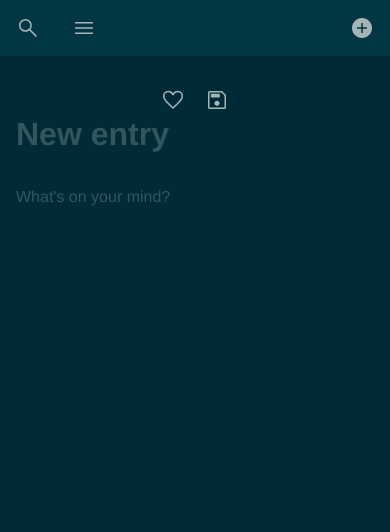
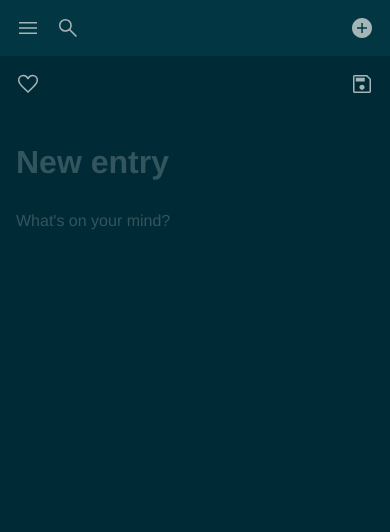
Before and after one commit to nmsalvatore/logseq-clone, a Django app: page /new/ in a window 390 px wide. Shown: the top 532 px of the page. Run offline with Django 4.2, Linux system fonts and the light colour scheme; the visitor is signed in with stand-in values (Sample User, id 1); data that the repository does not hold is empty; some libraries are stand-ins or nearby versions.

Commit message:
Modified icon layout on main container

```diff
--- a/static/css/main.css
+++ b/static/css/main.css
@@ -60,6 +60,7 @@ nav.navbar {
     nav.navbar .icon-group {
         display: flex;
         flex-direction: row;
+        justify-content: space-between;
         margin-bottom: 2rem;
     }
 
@@ -112,7 +113,9 @@ main.main {
 
     main.main h1 {
         color: var(--text-primary);
+        margin-top: 1rem;
         margin-bottom: 2rem;
+        line-height: 0.9;
     }
 
     main.main {
@@ -123,7 +126,6 @@ main.main {
         display: flex;
         flex-direction: row;
         justify-content: flex-end;
-        margin-bottom: 32px;
         width: 100%;
     }
 
@@ -170,9 +172,19 @@ main.main {
     filter: var(--icon-primary);
 }
 
+main.main .icon-container {
+    display: flex;
+    justify-content: space-between;
+    width: 100%;
+}
+
 main.main .icon-group > img,
 main.main .icon-group > a {
     margin-left: 1rem;
+}
+
+main.main .icon-container {
+    margin-bottom: 46px;
 }
 
 main.main .icon {
@@ -182,10 +194,6 @@ main.main .icon {
 #favoriteButton.is_favorite,
 #formFavoriteButton.is_favorite {
     filter: invert(47%) sepia(18%) saturate(1591%) hue-rotate(313deg) brightness(94%) contrast(92%);
-}
-
-#menuButton {
-    display: none;
 }
 
 .button {
@@ -217,23 +225,19 @@ input.button {
     }
 
     nav.navbar .icon-group {
-        flex-direction: column;
+        flex-direction: column-reverse;
     }
 
     nav.navbar .icon-group > .icon {
         margin: 1rem 0;
     }
 
-    nav.navbar .icon-group > .icon:first-child {
+    nav.navbar .icon-group > .icon:last-child {
         margin-top: 0;
     }
 
     nav.navbar .content {
         display: none;
-    }
-
-    nav.navbar #menuButton {
-        display: block;
     }
 
     nav.navbar #newEntryButton {
@@ -262,7 +266,8 @@ input.button {
     }
 
     nav.navbar .icon-group {
-        flex-direction: row;
+        flex-direction: row-reverse;
+        justify-content: flex-end;
         margin-bottom: 0;
     }
 
@@ -270,7 +275,7 @@ input.button {
         margin: 0 1rem;
     }
 
-    nav.navbar .icon-group > .icon:first-child {
+    nav.navbar .icon-group > .icon:last-child {
         margin-left: 0;
     }
 
@@ -282,7 +287,11 @@ input.button {
     main.main {
         margin-top: 56px;
         margin-left: 0;
-        padding: 2rem 1rem;
+        padding: 1rem;
+    }
+
+    main.main .icon-container {
+        margin-bottom: 2rem;
     }
 }
 
@@ -314,7 +323,8 @@ input.button {
         border: none;
         color: var(--text-primary);
         font-family: inherit;
-        margin-bottom: 2rem;
+        margin-top: 0.8rem;
+        margin-bottom: 1.75rem;
     }
 
     #entryForm textarea[name='body'] {
@@ -350,3 +360,10 @@ input.button {
         line-height: 1.5;
         margin-bottom: 68px;
     }
+
+body.registration {
+    display: flex;
+    justify-content: center;
+    align-items: center;
+    background: var(--background-main);
+}
```
